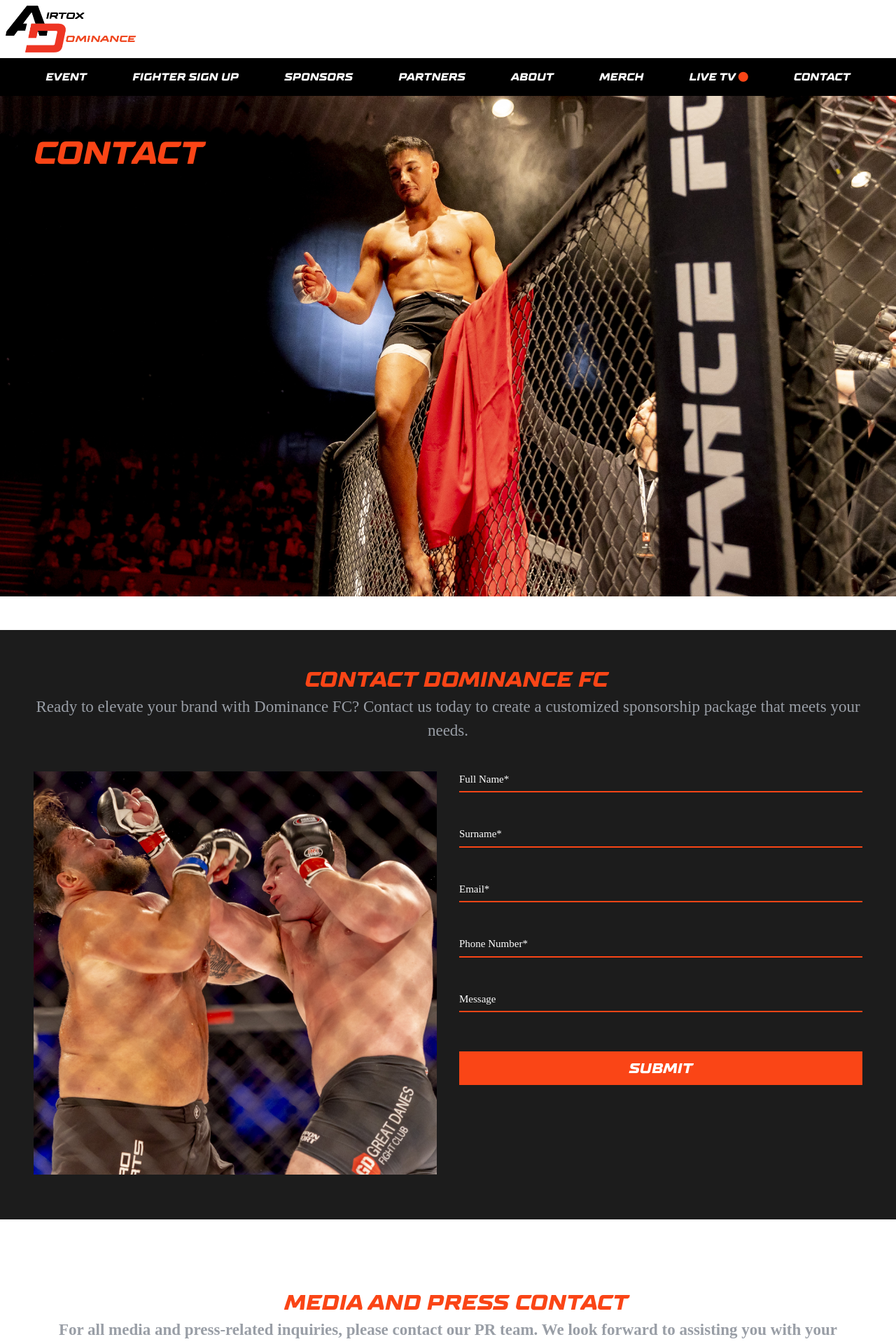
After one commit to learasmussen/DominanceFC2, a PHP site: page /contact.php in a window 1280 px wide. The commit adds this page. Shown: the top 1920 px of the page at 70% size. Run offline with PHP 8.4, Linux system fonts and the light colour scheme; style sheets or scripts are compiled from the project's sources; some libraries are stand-ins or nearby versions; some web fonts are replaced.

Commit message:
lavet contact.php side

```diff
--- /dev/null
+++ b/contact.php
@@ -0,0 +1,128 @@
+<?php
+/**
+ * @var db $db
+ */
+
+require "settings/init.php";
+?>
+<!DOCTYPE html>
+<html lang="en">
+<head>
+    <meta charset="utf-8">
+
+    <title>AIRTOX DOMINANCE FC</title>
+
+    <meta name="robots" content="All">
+    <meta name="author" content="Udgiver">
+    <meta name="copyright" content="Information om copyright">
+
+    <link href="css/styles.css" rel="stylesheet" type="text/css">
+    <script src="https://kit.fontawesome.com/4e7ccd0dde.js" crossorigin="anonymous"></script>
+    <meta name="viewport" content="width=device-width, initial-scale=1">
+</head>
+<body>
+
+<?php include("include/logo-navbar.php") ?>
+
+<!-- Top image-->
+<div class="container-fluid position-relative">
+    <div class="row">
+        <div class="col-12 p-0 position-relative">
+            <!-- Text positioned on top-left -->
+            <div class="top-image-text position-absolute font-overtext top-0 start-0 text-orange fw-bold p-3 p-md-4 p-lg-5">
+                CONTACT
+            </div>
+            <!-- Background Image -->
+            <img src="images/contact-top-image.jpg" alt="contact-top-image" class="w-100">
+        </div>
+    </div>
+</div>
+
+<!-- Contact dominance fc-->
+<div class="container-fluid bg-dark-gray my-3 my-lg-5">
+    <div class="text-uppercase text-orange text-center fw-bold pt-3 pt-lg-5 ps-md-2 ps-lg-4 font-overtext"
+         id="contact-dominance-fc-header">CONTACT DOMINANCE FC
+    </div>
+    <p class="text-light-gray ps-md-2 ps-lg-4 pe-md-4 font-text text-center" id="contact-dominance-fc-text">Ready to elevate your brand with Dominance FC? Contact us today to create a customized sponsorship package that meets your needs.</p>
+
+    <form>
+        <div class="row font-text fw-bold py-md-4 pb-lg-5">
+            <!-- Left Column -->
+            <div class="col-6 pb-3 ps-md-4 ps-lg-5 pe-lg-3">
+                <img src="images/contact-dominance-fc-image.jpg" alt="contact-dominance-fc-image" class="col-12">
+            </div>
+
+
+            <!-- Right Column -->
+            <div class="col-6 pb-3 pe-md-4 pe-lg-5 ps-lg-3 pb-lg-5">
+                <input type="text"
+                       class="contact-input-fields ps-0 pt-0 form-control mb-1 mb-md-3 mb-lg-5 bg-dark-gray text-white border-2 border-bottom border-start-0 border-end-0 border-top-0 border-orange rounded-0"
+                       id="full-name" placeholder="Full Name*" required>
+                <input type="text"
+                       class="contact-input-fields ps-0 pt-0 form-control mb-1 mb-md-3 mb-lg-5 bg-dark-gray text-white border-2 border-bottom border-start-0 border-end-0 border-top-0 border-orange rounded-0"
+                       id="surname" placeholder="Surname*" required>
+                <input type="email"
+                       class="contact-input-fields ps-0 pt-0 form-control mb-1 mb-md-3 mb-lg-5 bg-dark-gray text-white border-2 border-bottom border-start-0 border-end-0 border-top-0 border-orange rounded-0"
+                       id="email" placeholder="Email*" required>
+                <input type="tel"
+                       class="contact-input-fields ps-0 pt-0 form-control mb-1 mb-md-3 mb-lg-5 bg-dark-gray text-white border-2 border-bottom border-start-0 border-end-0 border-top-0 border-orange rounded-0"
+                       id="phone" placeholder="Phone Number*" required>
+                <input type="text"
+                       class="contact-input-fields ps-0 pt-0 form-control mb-3 mb-md-5 bg-dark-gray text-white border-2 border-bottom border-start-0 border-end-0 border-top-0 border-orange rounded-0"
+                       id="message" placeholder="Message" required>
+                <!-- Submit Button -->
+                <button type="submit"
+                        class="btn btn-orange rounded-0 text-uppercase text-white fw-bold w-100 px-2 py-1 mt-md-2 py-md-2 font-overtext"
+                        id="contact-dominance-fc-button">SUBMIT
+                </button>
+            </div>
+
+
+        </div>
+    </form>
+</div>
+
+<!-- Media and press contact-->
+<div class="container-fluid my-3 mb-lg-5">
+    <div class="text-uppercase text-orange fw-bold pt-3 pt-lg-5 ps-md-2 ps-lg-4 font-overtext text-center"
+         id="contact-dominance-fc-header">MEDIA AND PRESS CONTACT
+    </div>
+    <p class="text-light-gray ps-md-2 ps-lg-4 pe-md-4 font-text text-center fw-bold" id="contact-dominance-fc-text">For all media and press-related inquiries, please contact our PR team. We look forward to assisting you with your questions, interview requests, and any other press-related matters.</p>
+
+    <form>
+        <div class="row font-text fw-bold py-md-4 pb-lg-5">
+            <!-- Left Column -->
+            <div class="col-6 pb-3 ps-md-4 ps-lg-5 pe-lg-3">
+                <div class="contact-input-fields text-black fw-bold ps-0 pt-0 form-control mb-1 mb-md-3 mb-lg-5 border-2 border-bottom border-start-0 border-end-0 border-top-0 border-orange rounded-0">Name*</div>
+                <div class="contact-input-fields text-black fw-bold ps-0 pt-0 form-control mb-1 mb-md-3 mb-lg-5 border-2 border-bottom border-start-0 border-end-0 border-top-0 border-orange rounded-0">Phone Number*</div>
+                <div class="contact-input-fields text-black fw-bold ps-0 pt-0 form-control mb-1 mb-md-3 mb-lg-5 border-2 border-bottom border-start-0 border-end-0 border-top-0 border-orange rounded-0">Company*</div>
+            </div>
+
+
+            <!-- Right Column -->
+            <div class="col-6 pb-3 pe-md-4 pe-lg-5 ps-lg-3 pb-lg-5">
+
+                <div class="contact-input-fields text-black fw-bold ps-0 pt-0 form-control mb-1 mb-md-3 mb-lg-5 border-2 border-bottom border-start-0 border-end-0 border-top-0 border-orange rounded-0">Surname*</div>
+                <div class="contact-input-fields text-black fw-bold ps-0 pt-0 form-control mb-1 mb-md-3 mb-lg-5 border-2 border-bottom border-start-0 border-end-0 border-top-0 border-orange rounded-0">Email*</div>
+                <div class="contact-input-fields text-black fw-bold ps-0 pt-0 form-control mb-1 mb-md-3 mb-lg-5 border-2 border-bottom border-start-0 border-end-0 border-top-0 border-orange rounded-0">Message</div>
+
+            </div>
+<div class="row d-flex justify-content-center">
+    <div class="col-8">
+            <button type="submit"
+                    class="btn btn-orange rounded-0 text-uppercase text-white fw-bold w-100 px-2 py-1 mt-md-2 py-md-2 font-overtext"
+                    id="contact-dominance-fc-button">SUBMIT
+            </button>
+    </div>
+</div>
+
+        </div>
+    </form>
+</div>
+
+<?php include("include/footer.php") ?>
+
+<script src="navbar.js"></script>
+<script src="https://cdn.jsdelivr.net/npm/bootstrap@5.3.3/dist/js/bootstrap.bundle.min.js"></script>
+</body>
+</html>
--- a/css/styles.scss
+++ b/css/styles.scss
@@ -258,6 +258,19 @@ $theme-colors: map-merge($theme-colors, $custom-colors);
 	font-size: 4.15px;
 }
 
+#contact-dominance-fc-header{
+	font-size: 15px;
+}
+
+#contact-dominance-fc-text{
+	font-size: 10px;
+}
+
+.contact-input-fields{
+	font-size: 5px;
+}
+
+
 @media only screen and (min-width: 375px){
 
 	.live-card-text{
@@ -362,6 +375,18 @@ $theme-colors: map-merge($theme-colors, $custom-colors);
 
 	.join-the-action-text{
 		font-size: 5.15px;
+	}
+
+	#contact-dominance-fc-header{
+		font-size: 17px;
+	}
+
+	#contact-dominance-fc-text{
+		font-size: 12px;
+	}
+
+	.contact-input-fields{
+		font-size: 9px;
 	}
 
 }
@@ -474,6 +499,19 @@ $theme-colors: map-merge($theme-colors, $custom-colors);
 	.join-the-action-text{
 		font-size: 6.15px;
 	}
+
+	#contact-dominance-fc-header{
+		font-size: 19px;
+	}
+
+	#contact-dominance-fc-text{
+		font-size: 12px;
+	}
+
+	.contact-input-fields{
+		font-size: 12px;
+	}
+
 
 }
 
@@ -658,6 +696,23 @@ $theme-colors: map-merge($theme-colors, $custom-colors);
 	.join-the-action-text{
 		font-size: 10.5px;
 	}
+
+	#contact-dominance-fc-header{
+		font-size: 25px;
+	}
+
+	#contact-dominance-fc-text{
+		font-size: 18px;
+	}
+
+	.contact-input-fields{
+		font-size: 18px;
+	}
+
+	#contact-dominance-fc-button{
+		font-size: 20px;
+	}
+
 }
 
 @media only screen and (min-width: 1024px){
@@ -815,6 +870,22 @@ $theme-colors: map-merge($theme-colors, $custom-colors);
 
 	.join-the-action-text{
 		font-size: 14px;
+	}
+
+	#contact-dominance-fc-header{
+		font-size: 30px;
+	}
+
+	#contact-dominance-fc-text{
+		font-size: 23px;
+	}
+
+	.contact-input-fields{
+		font-size: 15px;
+	}
+
+	#contact-dominance-fc-button{
+		font-size: 20px;
 	}
 
 }
@@ -1002,6 +1073,22 @@ $theme-colors: map-merge($theme-colors, $custom-colors);
 		font-size: 20px;
 	}
 
+	#contact-dominance-fc-header{
+		font-size: 40px;
+	}
+
+	#contact-dominance-fc-text{
+		font-size: 30px;
+	}
+
+	.contact-input-fields{
+		font-size: 38px;
+	}
+
+	#contact-dominance-fc-button{
+		font-size: 40px;
+	}
+
 }
 
 @media only screen and (min-width: 2560px){
--- a/include/logo-navbar.php
+++ b/include/logo-navbar.php
@@ -48,7 +48,7 @@
                         <a href="../sponsors.php" class="text-white text-decoration-none">SPONSORS</a>
                         <a href="../partners.php" class="text-white text-decoration-none">PARTNERS</a>
                         <a href="../about.php" class="text-white text-decoration-none">ABOUT</a>
-                        <a href="contact.html" class="text-white text-decoration-none">CONTACT</a>
+                        <a href="../contact.php" class="text-white text-decoration-none">CONTACT</a>
                     </div>
                 </div>
             </div>
@@ -82,7 +82,7 @@
                         class="fa-solid fa-circle text-orange "></i></a>
         </div>
         <div class="nav-item">
-            <a class="nav-link text-white navbar-fontsize" href="#">CONTACT</a>
+            <a class="nav-link text-white navbar-fontsize" href="../contact.php">CONTACT</a>
         </div>
     </div>
 </nav>
```
Also changed, not shown: images/contact-dominance-fc-image.jpg (added), images/contact-top-image.jpg (added).
